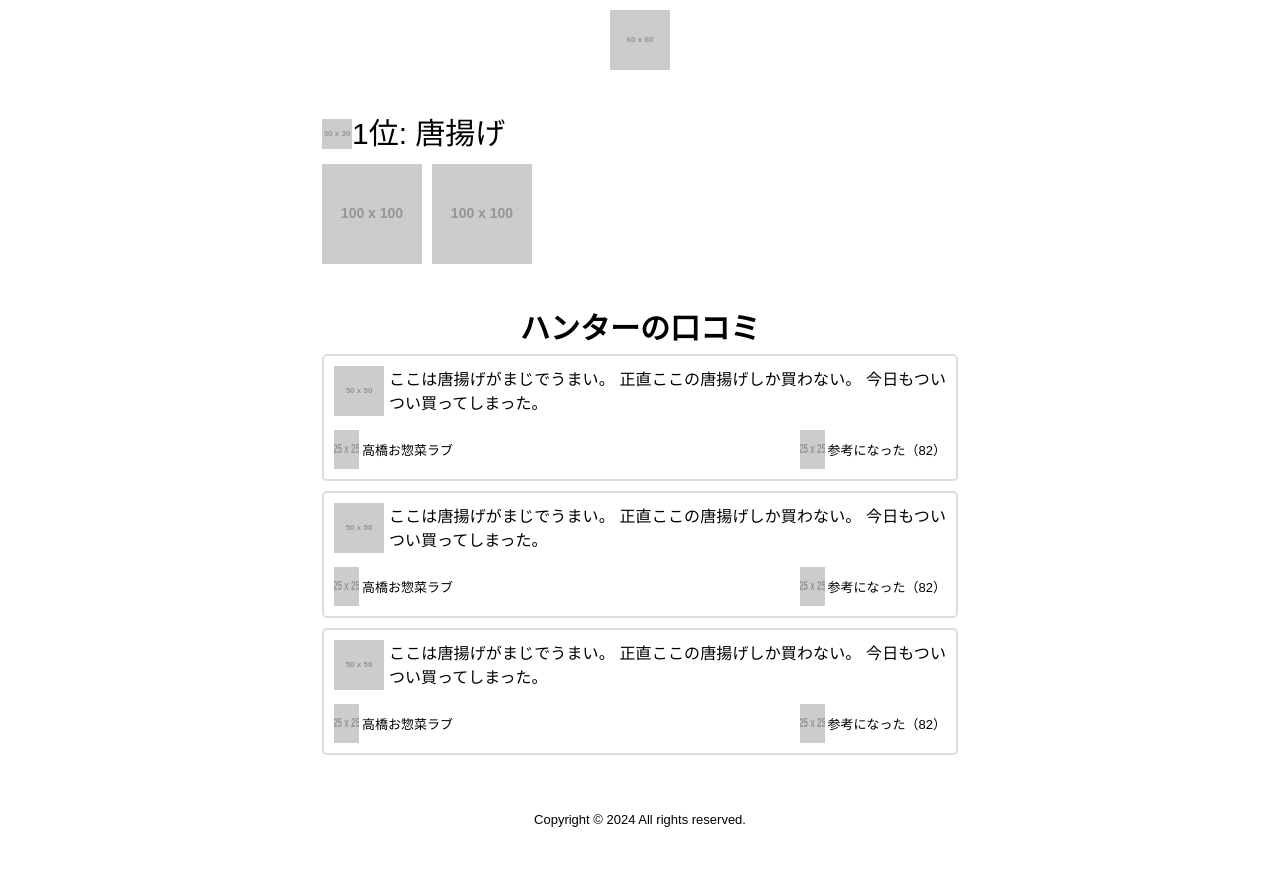
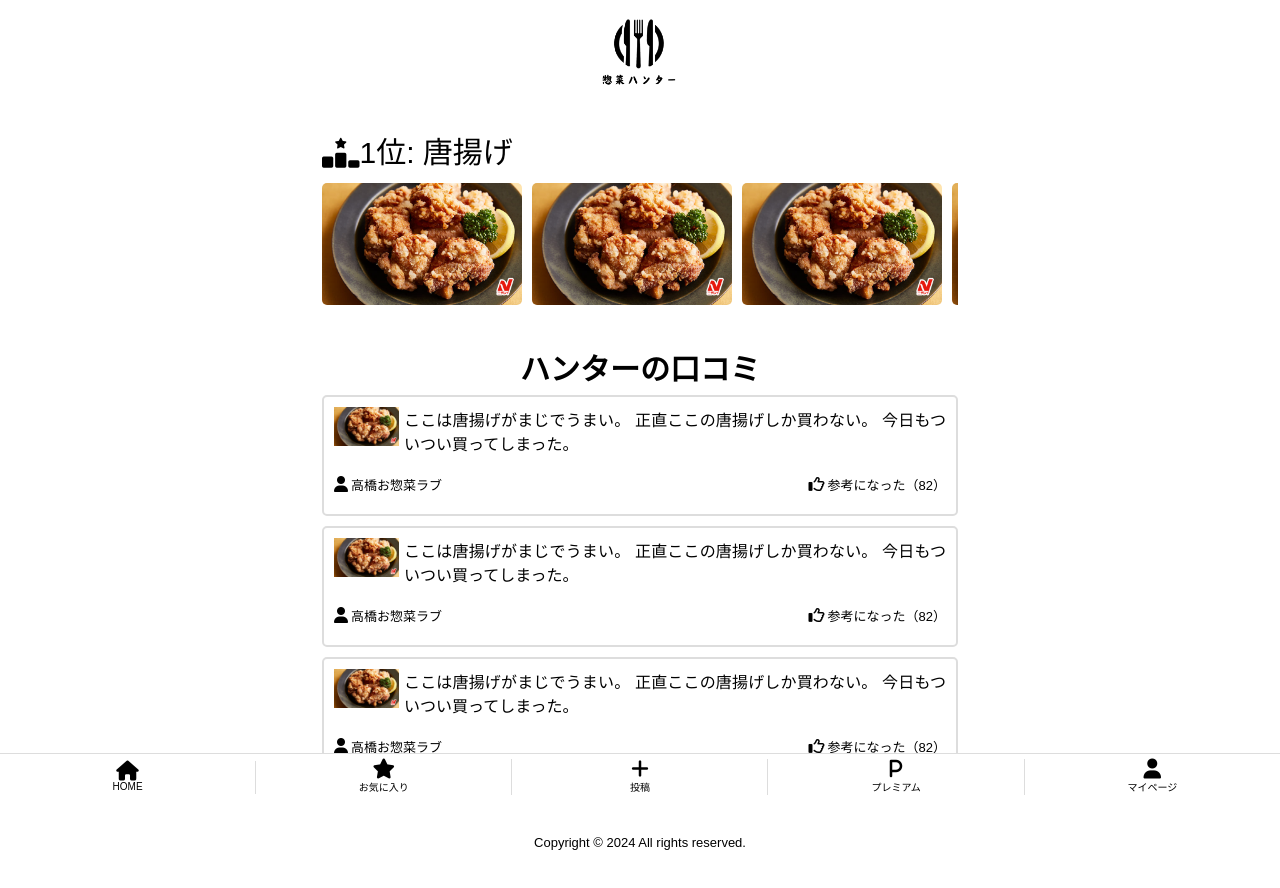
Before and after one commit to devenue-com/reviews-sns, a plain HTML site: page rank.html in a window 1280 px wide. Drawn offline with Linux system fonts and the light colour scheme; some packages are replaced by stand-ins of ours; placeholder pictures from the web are drawn by us.

Commit message:
ランキング画面の画像挿入、レイアウト調整

```diff
--- a/css/rank.css
+++ b/css/rank.css
@@ -1,14 +1,19 @@
 .modal {
   display: none;
-}
-
-main {
-  padding: 0 10px;
 }
 
 .rank-header {
   text-align: left;
   line-height: 40px;
+}
+.rank-header .images {
+  display: flex;
+  gap: 10px;
+  overflow: scroll;
+}
+.rank-header .images img {
+  max-width: 200px;
+  border-radius: 5px;
 }
 
 .reviews,
@@ -23,15 +28,19 @@ main {
   gap: 5px;
   padding-bottom: 10px;
 }
+.review img {
+  max-width: 65px;
+}
+
 .reviews li,
 .ranks li {
   margin: auto;
   margin-bottom: 10px;
-  width: 350px;
   border: 2px solid #ddd;
   border-radius: 5px;
   padding: 10px;
 }
+
 .reviews p {
   overflow-wrap: anywhere;
   text-align: justify;
@@ -41,6 +50,7 @@ main {
 }
 .review-supplement div {
   display: flex;
+  align-items: center;
   gap: 3px;
 }
 
--- a/rank.html
+++ b/rank.html
@@ -6,6 +6,10 @@
     <meta name="viewport" content="width=device-width, initial-scale=1" />
     <title>test</title>
     <link rel="icon" type="" href="" />
+    <link
+      href="https://use.fontawesome.com/releases/v6.2.0/css/all.css"
+      rel="stylesheet"
+    />
     <link rel="stylesheet" href="https://unpkg.com/ress/dist/ress.min.css" />
     <link rel="stylesheet" href="css/style.css" />
     <link rel="stylesheet" href="css/rank.css" />
@@ -19,30 +23,23 @@
     </div>
     <header>
       <div class="logo">
-        <a href="">
-          <img src="https://placehold.jp/60x60.png" alt="ロゴ" />
+        <a href="index.html">
+          <img src="img/logo.png" alt="ロゴ" />
         </a>
       </div>
     </header>
     <main>
-      <!-- TODO: jqueryで実装？ -->
       <div class="rank-header">
         <div>
-          <img
-            src="https://placehold.jp/10x10.png"
-            alt="ランキング入りの惣菜画像"
-            class="sp-show"
-          />
-          <img
-            src="https://placehold.jp/30x30.png"
-            alt="ランキング入りの惣菜画像"
-            class="pc-show"
-          />
+          <i class="fa-solid fa-ranking-star"></i>
           1位: 唐揚げ
         </div>
         <div class="images">
-          <img src="https://placehold.jp/100x100.png" alt="お気に入り画像" />
-          <img src="https://placehold.jp/100x100.png" alt="お気に入り画像" />
+          <img src="img/karaage.jpg" alt="お気に入り画像" />
+          <img src="img/karaage.jpg" alt="お気に入り画像" />
+          <img src="img/karaage.jpg" alt="お気に入り画像" />
+          <img src="img/karaage.jpg" alt="お気に入り画像" />
+          <img src="img/karaage.jpg" alt="お気に入り画像" />
         </div>
       </div>
       <div class="reviews">
@@ -51,7 +48,7 @@
           <li>
             <div class="review">
               <div>
-                <img src="https://placehold.jp/50x50.png" alt="口コミ画像" />
+                <img src="img/karaage.jpg" alt="口コミ画像" />
               </div>
               <p>
                 ここは唐揚げがまじでうまい。 正直ここの唐揚げしか買わない。
@@ -60,11 +57,11 @@
             </div>
             <div class="review-supplement">
               <div class="review-person">
-                <img src="https://placehold.jp/25x25.png" alt="" />
+                <i class="fa-solid fa-user"></i>
                 <small>高橋お惣菜ラブ</small>
               </div>
               <div class="review-person">
-                <img src="https://placehold.jp/25x25.png" alt="" />
+                <i class="far fa-thumbs-up"></i>
                 <small>参考になった（82）</small>
               </div>
             </div>
@@ -72,7 +69,7 @@
           <li>
             <div class="review">
               <div>
-                <img src="https://placehold.jp/50x50.png" alt="口コミ画像" />
+                <img src="img/karaage.jpg" alt="口コミ画像" />
               </div>
               <p>
                 ここは唐揚げがまじでうまい。 正直ここの唐揚げしか買わない。
@@ -81,11 +78,11 @@
             </div>
             <div class="review-supplement">
               <div class="review-person">
-                <img src="https://placehold.jp/25x25.png" alt="" />
+                <i class="fa-solid fa-user"></i>
                 <small>高橋お惣菜ラブ</small>
               </div>
               <div class="review-person">
-                <img src="https://placehold.jp/25x25.png" alt="" />
+                <i class="far fa-thumbs-up"></i>
                 <small>参考になった（82）</small>
               </div>
             </div>
@@ -93,7 +90,7 @@
           <li>
             <div class="review">
               <div>
-                <img src="https://placehold.jp/50x50.png" alt="口コミ画像" />
+                <img src="img/karaage.jpg" alt="口コミ画像" />
               </div>
               <p>
                 ここは唐揚げがまじでうまい。 正直ここの唐揚げしか買わない。
@@ -102,11 +99,11 @@
             </div>
             <div class="review-supplement">
               <div class="review-person">
-                <img src="https://placehold.jp/25x25.png" alt="" />
+                <i class="fa-solid fa-user"></i>
                 <small>高橋お惣菜ラブ</small>
               </div>
               <div class="review-person">
-                <img src="https://placehold.jp/25x25.png" alt="" />
+                <i class="far fa-thumbs-up"></i>
                 <small>参考になった（82）</small>
               </div>
             </div>
@@ -115,6 +112,40 @@
       </div>
     </main>
     <footer>
+      <nav>
+        <ul>
+          <li>
+            <a href="#">
+              <i class="fas fa-home fa-2x"></i>
+              <div>HOME</div>
+            </a>
+          </li>
+          <li>
+            <a href="#">
+              <i class="fa-solid fa-star fa-2x"></i>
+              <div>お気に入り</div>
+            </a>
+          </li>
+          <li>
+            <a href="#" id="modal-open">
+              <i class="fa-solid fa-plus fa-2x"></i>
+              <div>投稿</div>
+            </a>
+          </li>
+          <li>
+            <a href="#">
+              <i class="fa-solid fa-p fa-2x"></i>
+              <div>プレミアム</div>
+            </a>
+          </li>
+          <li>
+            <a href="#">
+              <i class="fa-solid fa-user fa-2x"></i>
+              <div>マイページ</div>
+            </a>
+          </li>
+        </ul>
+      </nav>
       <small>Copyright &copy; 2024 All rights reserved.</small>
     </footer>
   </body>
```
